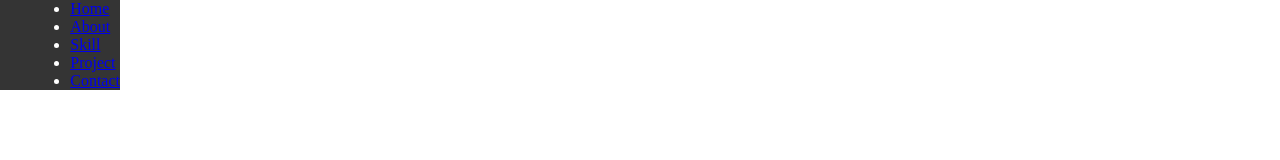
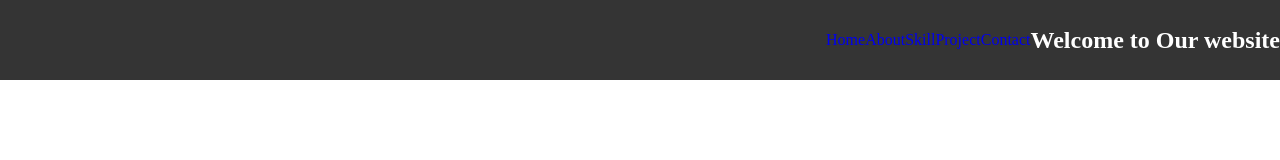
Before and after one commit to HayiderHasan18/practice-, a plain HTML site: page index.html in a window 1280 px wide. Drawn offline with Linux system fonts and the light colour scheme.

Commit message:
Hero page is added

```diff
--- a/index.html
+++ b/index.html
@@ -18,6 +18,9 @@
           <li><a href="#">Contact</a></li>
         </ul>
       </nav>
+      <section class="hero">
+        <h1>Welcome to Our website</h1>
+      </section>
      </header>
   </body>
 </html>
--- a/style.css
+++ b/style.css
@@ -3,11 +3,24 @@
   margin: 0;
   box-sizing: border-box;
 }
-nav{
+header{
   width: 100%;
-  width: 120px;
+  height: 80px;
   background-color: #343434;
   color: white;
   display: flex;
   justify-content: end;
+  align-items: center;
+
 }
+.lists{
+  display: flex;
+  justify-content: space-between;
+  align-items: center;
+}
+.lists li{
+list-style: none;
+}
+.lists li a{
+  text-decoration: none;
+}
```
